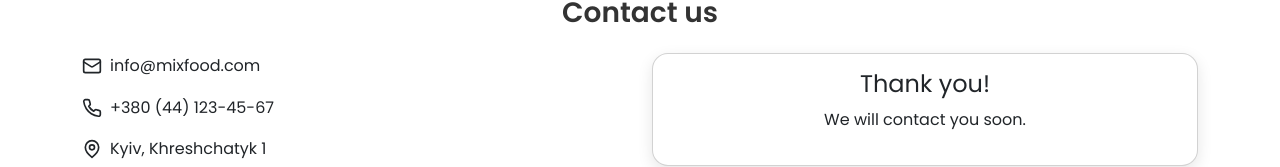
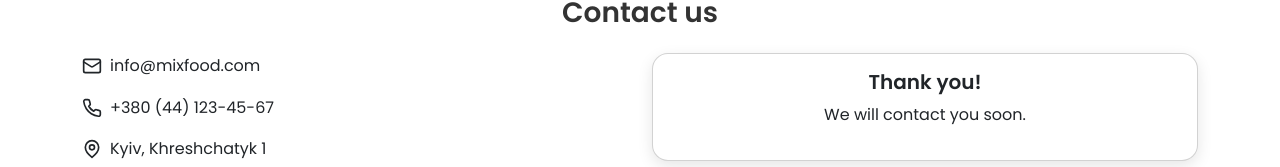
Before and after one commit to RenatAsadulov/Mix-food, a React (Vite) app: page / in a window 1280 px wide. Both pictures are taken after typing "Sample", "name@example.com", "Sample" into the empty fields and a click on the button "Send". Shown: the part 1456-1623 px from the top of the page. Built offline with nearby package versions, Linux system fonts and the light colour scheme; a small style sheet from the web is missing.

Commit message:
Cleanup Tailwind remnants

```diff
--- a/src/components/layout/Header.jsx
+++ b/src/components/layout/Header.jsx
@@ -36,7 +36,7 @@ export default function Header() {
           onClick={() => setOpen(!open)}
           aria-label="Toggle navigation"
         >
-          <Menu className="h-6 w-6" />
+          <Menu size={24} />
         </button>
       </div>
       {open && (
--- a/src/sections/Contact.jsx
+++ b/src/sections/Contact.jsx
@@ -52,8 +52,8 @@ export default function Contact() {
                   animate={{ opacity: 1 }}
                   className="text-center"
               >
-                <h4 className="text-xl font-semibold mb-2">{t("contact.thankTitle")}</h4>
-                <p className="text-gray-700">{t("contact.thankText")}</p>
+                <h4 className="h5 fw-semibold mb-2">{t("contact.thankTitle")}</h4>
+                <p className="text-body">{t("contact.thankText")}</p>
               </motion.div>
             ) : (
               <form className="vstack gap-3" onSubmit={handleSubmit}>
```
